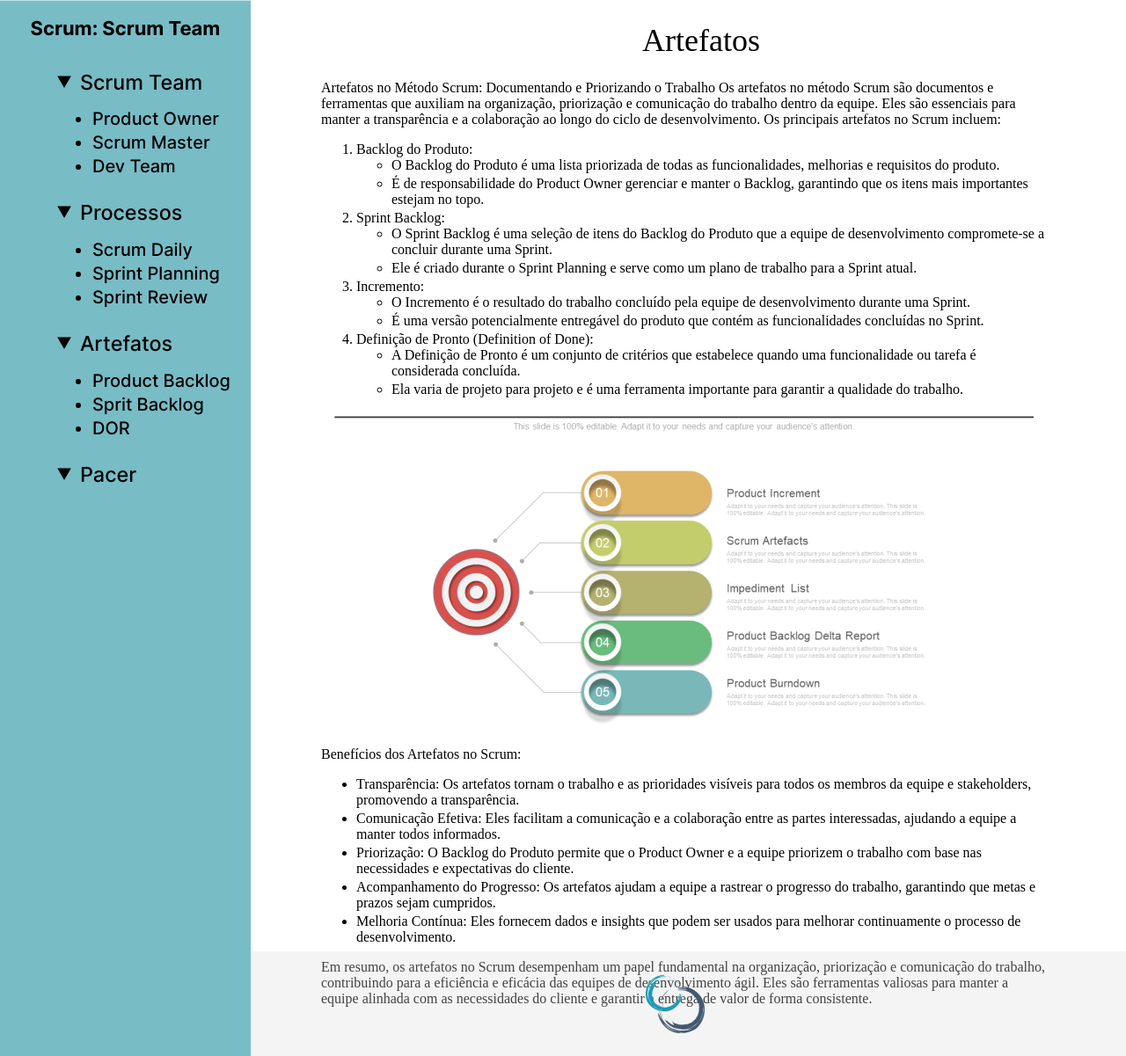
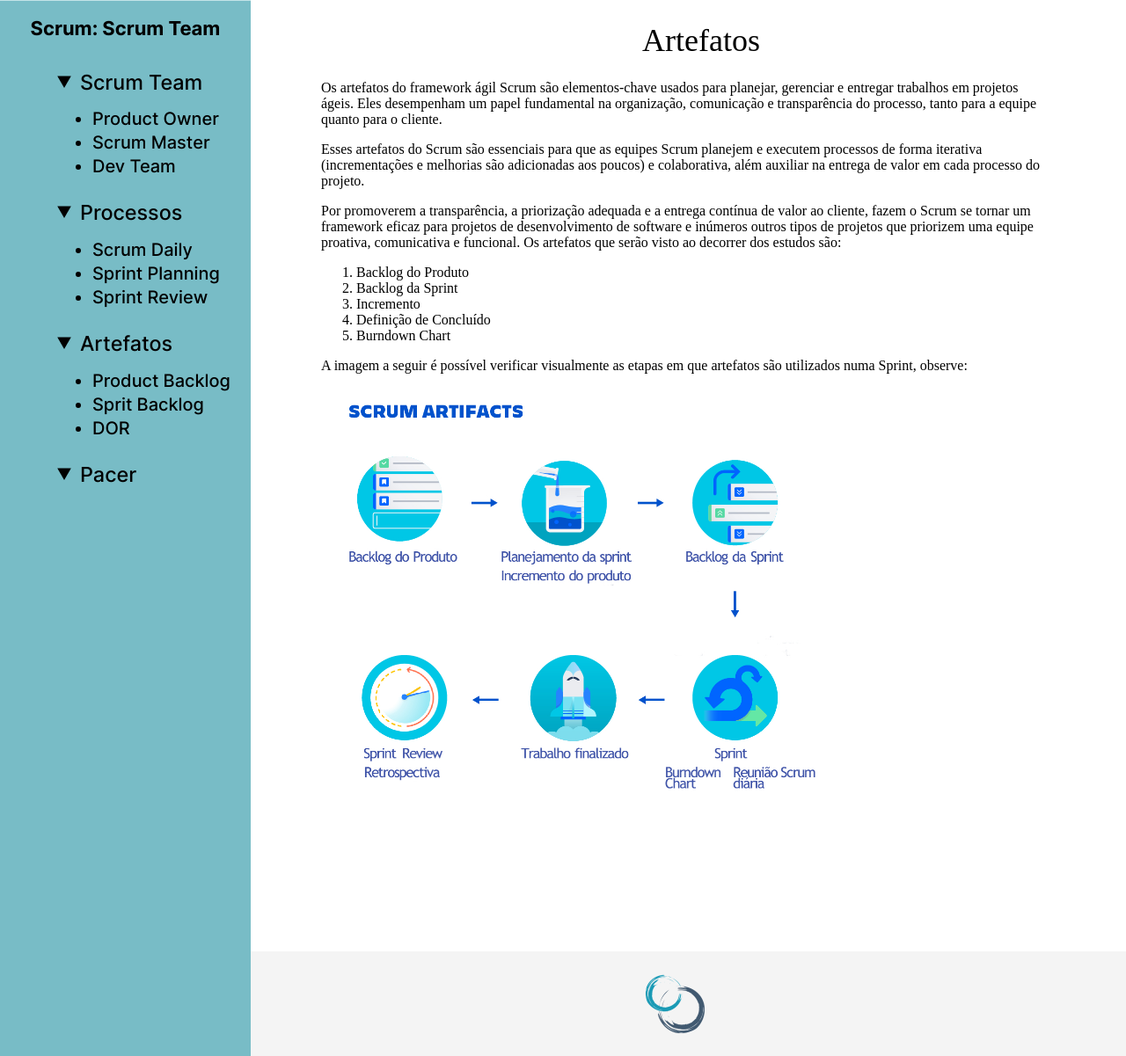
Before and after one commit to AvyaAquino/ADS-1-SEM-API, a Flask app: page /Artefatos in a window 1280 px wide; the page is wider, and only the part inside the window is pictured. Shown: the part 123-1324 px from the top of that part at 88% size. Run offline with Flask 3, Linux system fonts and the light colour scheme.

Commit message:
feat: Adição imagem Artefatos e inclusão conteúdo Artefatos

```diff
--- a/src/templates/Artefatos/Artefatos.html
+++ b/src/templates/Artefatos/Artefatos.html
@@ -6,62 +6,31 @@
 </body>
 
 <p>
-    Artefatos no Método Scrum: Documentando e Priorizando o Trabalho
-    Os artefatos no método Scrum são documentos e ferramentas que auxiliam na organização, priorização e comunicação do
-    trabalho dentro da equipe. Eles são essenciais para manter a transparência e a colaboração ao longo do ciclo de
-    desenvolvimento. Os principais artefatos no Scrum incluem:</p>
+    Os artefatos do framework ágil Scrum são elementos-chave usados para planejar, gerenciar e entregar trabalhos em projetos ágeis.
+    Eles desempenham um papel fundamental na organização, comunicação e transparência do processo, tanto para a equipe quanto para o cliente.
+</p>
+<p>
+    Esses artefatos do Scrum são essenciais para que as equipes Scrum planejem e executem processos de forma iterativa
+    (incrementações e melhorias são adicionadas aos poucos) e colaborativa, além auxiliar na entrega de valor em cada processo do projeto.
+</p>
+<p>
+    Por promoverem a transparência, a priorização adequada e a entrega contínua de valor ao cliente, fazem o Scrum se tornar um
+    framework eficaz para projetos de desenvolvimento de software e inúmeros outros tipos de projetos que priorizem uma equipe proativa, comunicativa e funcional.
+    Os artefatos que serão visto ao decorrer dos estudos são:
+</p>
 <ol>
-    <li>Backlog do Produto:</li>
-    <ul>
-        <li> O Backlog do Produto é uma lista priorizada de todas as funcionalidades, melhorias e requisitos do produto.
-        </li>
-        <li> É de responsabilidade do Product Owner gerenciar e manter o Backlog, garantindo que os itens mais
-            importantes
-            estejam no topo.</li>
-    </ul>
-    <li>Sprint Backlog:</li>
-    <ul>
-        <li> O Sprint Backlog é uma seleção de itens do Backlog do Produto que a equipe de desenvolvimento compromete-se
-            a
-            concluir durante uma Sprint.</li>
-        <li>Ele é criado durante o Sprint Planning e serve como um plano de trabalho para a Sprint atual.</li>
-    </ul>
-    <li>Incremento:</li>
-    <ul>
-        <li> O Incremento é o resultado do trabalho concluído pela equipe de desenvolvimento durante uma Sprint.</li>
-        <li> É uma versão potencialmente entregável do produto que contém as funcionalidades concluídas no Sprint.</li>
-    </ul>
-    <li>Definição de Pronto (Definition of Done):</li>
-    <ul>
-        <li> A Definição de Pronto é um conjunto de critérios que estabelece quando uma funcionalidade ou tarefa é
-            considerada
-            concluída.</li>
-        <li>Ela varia de projeto para projeto e é uma ferramenta importante para garantir a qualidade do trabalho.</li>
-    </ul>
+    <li>Backlog do Produto </li>
+    <li>Backlog da Sprint </li>
+    <li>Incremento </li>
+    <li>Definição de Concluído </li>
+    <li>Burndown Chart </li>
 </ol>
 
-<div class="img">
-    <img src="{{ url_for('static', filename='artefatos.png') }}"" alt=" Artefatos">
+<p>
+    A imagem a seguir é possível verificar visualmente as etapas em que artefatos são utilizados numa Sprint, observe:
+</p>
+<div class="img1artefatos">
+    <img src="{{ url_for('static', filename='scrum-artefatos.jpg') }}"" alt=" Artefatos" style="width: 70%;margin-top: -14px;">
 </div>
-<p>Benefícios dos Artefatos no Scrum:</p>
-<ul>
-    <li>Transparência: Os artefatos tornam o trabalho e as prioridades visíveis para todos os membros da equipe e
-        stakeholders, promovendo a transparência.</li>
-    <li>Comunicação Efetiva: Eles facilitam a comunicação e a colaboração entre as partes interessadas, ajudando a
-        equipe a
-        manter todos informados.</li>
-    <li>Priorização: O Backlog do Produto permite que o Product Owner e a equipe priorizem o trabalho com base nas
-        necessidades e expectativas do cliente.</li>
-    <li>Acompanhamento do Progresso: Os artefatos ajudam a equipe a rastrear o progresso do trabalho, garantindo que
-        metas e
-        prazos sejam cumpridos.</li>
-    <li>Melhoria Contínua: Eles fornecem dados e insights que podem ser usados para melhorar continuamente o processo de
-        desenvolvimento.</li>
-</ul>
-<p> Em resumo, os artefatos no Scrum desempenham um papel fundamental na organização, priorização e comunicação do
-    trabalho, contribuindo para a eficiência e eficácia das equipes de desenvolvimento ágil. Eles são ferramentas
-    valiosas para manter a equipe alinhada com as necessidades do cliente e garantir a entrega de valor de forma
-    consistente.</p>
-
 
 {% endblock %}
```
Also changed, not shown: src/static/scrum-artefatos.jpg (added).
